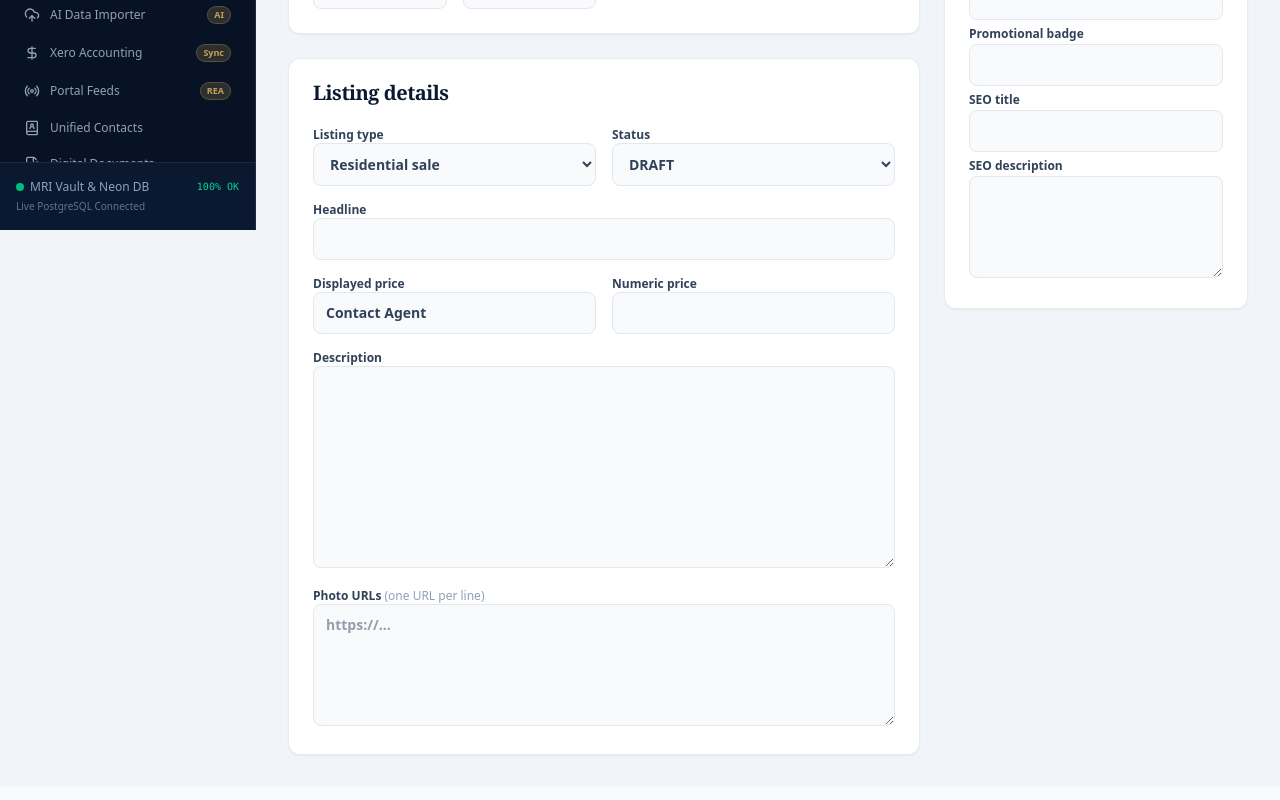
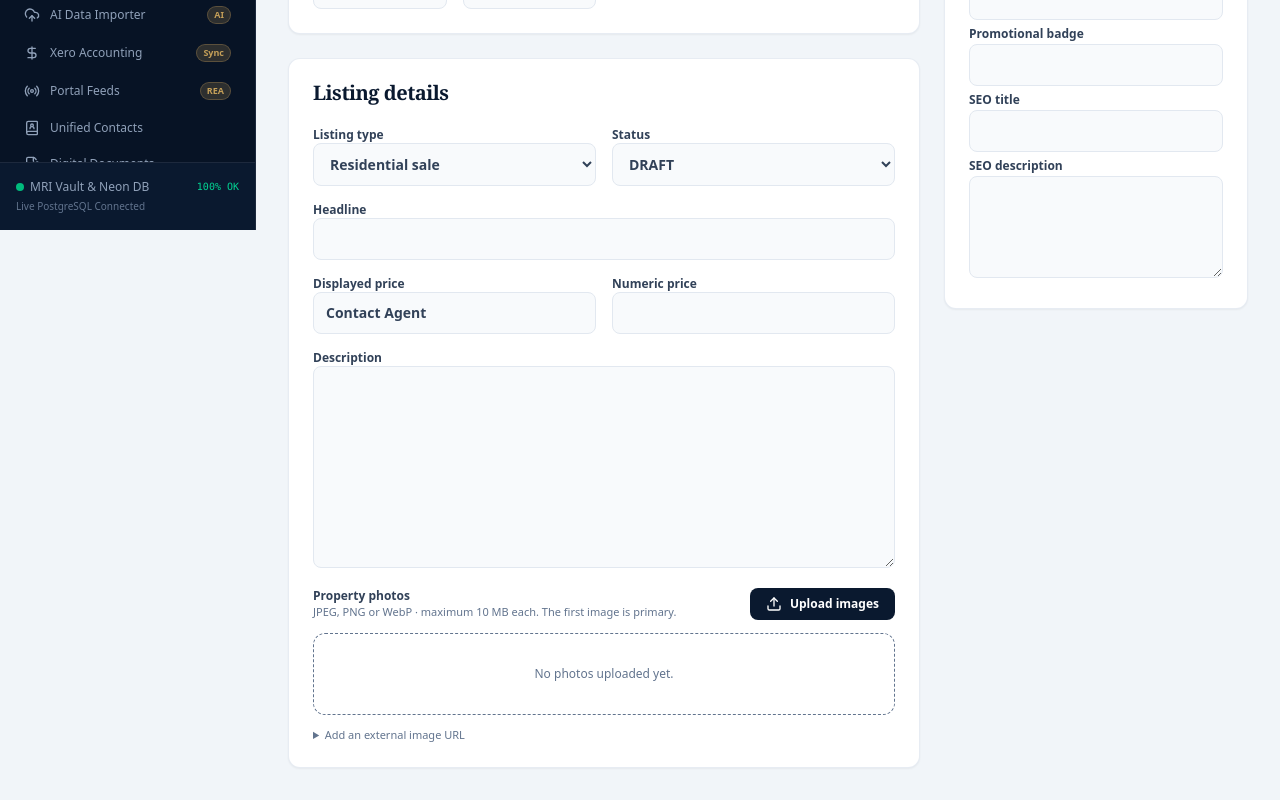
Before and after one commit to infomats2000/Hampton-Homes, a Next.js app: page /admin/properties/new in a window 1280 px wide. Shown: the part 570-1370 px from the top of the page. Built offline with nearby package versions, Linux system fonts and the light colour scheme; no server answers.

Commit message:
feat: add managed property image uploads

```diff
--- a/package.json
+++ b/package.json
@@ -16,6 +16,7 @@
     "db:seed": "tsx --env-file=.env.local prisma/seed.ts"
   },
   "dependencies": {
+    "@google-cloud/storage": "^8.0.1",
     "@hookform/resolvers": "^5.9.1",
     "@prisma/adapter-pg": "^7.9.1",
     "@prisma/client": "^7.9.1",
--- /dev/null
+++ b/src/app/api/admin/uploads/property-images/route.ts
@@ -0,0 +1,49 @@
+import { randomUUID } from "crypto";
+import { NextResponse } from "next/server";
+
+import { getCurrentUser } from "@/lib/auth";
+import { objectNameFromPublicUrl, propertyImageBucket, publicPropertyImageUrl } from "@/lib/storage/property-images";
+
+const MAX_BYTES = 10 * 1024 * 1024;
+const allowedTypes = new Map([["image/jpeg", "jpg"], ["image/png", "png"], ["image/webp", "webp"]]);
+
+async function isAdmin() {
+  const user = await getCurrentUser();
+  return Boolean(user?.roles.some((role) => role === "ADMIN" || role === "SUPER_ADMIN"));
+}
+
+function hasValidSignature(bytes: Uint8Array, mimeType: string) {
+  if (mimeType === "image/jpeg") return bytes[0] === 0xff && bytes[1] === 0xd8 && bytes[2] === 0xff;
+  if (mimeType === "image/png") return bytes.slice(0, 8).every((value, index) => value === [0x89,0x50,0x4e,0x47,0x0d,0x0a,0x1a,0x0a][index]);
+  if (mimeType === "image/webp") return String.fromCharCode(...bytes.slice(0, 4)) === "RIFF" && String.fromCharCode(...bytes.slice(8, 12)) === "WEBP";
+  return false;
+}
+
+export async function POST(request: Request) {
+  if (!(await isAdmin())) return NextResponse.json({ error: "Admin access required" }, { status: 403 });
+  const formData = await request.formData();
+  const file = formData.get("file");
+  if (!(file instanceof File)) return NextResponse.json({ error: "Select an image to upload" }, { status: 400 });
+  const extension = allowedTypes.get(file.type);
+  if (!extension) return NextResponse.json({ error: "Only JPEG, PNG and WebP images are supported" }, { status: 400 });
+  if (file.size === 0 || file.size > MAX_BYTES) return NextResponse.json({ error: "Images must be smaller than 10 MB" }, { status: 400 });
+  const buffer = Buffer.from(await file.arrayBuffer());
+  if (!hasValidSignature(buffer, file.type)) return NextResponse.json({ error: "The file content is not a valid image" }, { status: 400 });
+
+  const objectName = `properties/${new Date().getUTCFullYear()}/${randomUUID()}.${extension}`;
+  await propertyImageBucket.file(objectName).save(buffer, {
+    resumable: false,
+    validation: "crc32c",
+    metadata: { contentType: file.type, cacheControl: "public, max-age=31536000, immutable" },
+  });
+  return NextResponse.json({ url: publicPropertyImageUrl(objectName) }, { status: 201 });
+}
+
+export async function DELETE(request: Request) {
+  if (!(await isAdmin())) return NextResponse.json({ error: "Admin access required" }, { status: 403 });
+  const body = await request.json().catch(() => null) as { url?: string } | null;
+  const objectName = body?.url ? objectNameFromPublicUrl(body.url) : null;
+  if (!objectName) return NextResponse.json({ error: "Invalid property image URL" }, { status: 400 });
+  await propertyImageBucket.file(objectName).delete({ ignoreNotFound: true });
+  return NextResponse.json({ deleted: true });
+}
--- a/src/components/admin/property-form.tsx
+++ b/src/components/admin/property-form.tsx
@@ -3,7 +3,7 @@
 import { useState } from "react";
 import { useRouter } from "next/navigation";
 import Link from "next/link";
-import { Archive, ArrowLeft, CheckCircle2, Save } from "lucide-react";
+import { Archive, ArrowDown, ArrowLeft, ArrowUp, CheckCircle2, Save, Star, Upload, X } from "lucide-react";
 
 import { Button } from "@/components/ui/button";
 import { Card, CardContent, CardHeader, CardTitle } from "@/components/ui/card";
@@ -30,10 +30,44 @@ export function PropertyForm({ listingId, initialValues, mriManaged = false }: {
   const [saving, setSaving] = useState(false);
   const [message, setMessage] = useState("");
   const [error, setError] = useState("");
+  const [uploading, setUploading] = useState(false);
+  const [removedStorageUrls, setRemovedStorageUrls] = useState<string[]>([]);
+  const [uploadedThisSession, setUploadedThisSession] = useState<string[]>([]);
 
   const set = (name: keyof FormValues, value: string | number | boolean) => setValues((current) => ({ ...current, [name]: value }));
   const inputClass = "w-full rounded-lg border border-slate-200 bg-slate-50 px-3 py-2.5 text-sm focus:outline-none focus:ring-2 focus:ring-[#0a192f] disabled:cursor-not-allowed disabled:opacity-60";
   const labelClass = "space-y-1 text-xs font-semibold text-slate-700";
+  const photoUrls = values.photosText.split(/\r?\n/).map((url) => url.trim()).filter(Boolean);
+
+  function setPhotoUrls(urls: string[]) { set("photosText", urls.join("\n")); }
+
+  async function uploadImages(files: FileList | null) {
+    if (!files?.length) return;
+    setUploading(true); setError("");
+    const added: string[] = [];
+    for (const file of Array.from(files)) {
+      const data = new FormData(); data.set("file", file);
+      const response = await fetch("/api/admin/uploads/property-images", { method: "POST", body: data });
+      const result = await response.json().catch(() => ({}));
+      if (!response.ok) { setError(`${file.name}: ${result.error ?? "Upload failed"}`); break; }
+      added.push(result.url);
+    }
+    if (added.length) { setPhotoUrls([...photoUrls, ...added]); setUploadedThisSession((current) => [...current, ...added]); }
+    setUploading(false);
+  }
+
+  async function removePhoto(url: string) {
+    setPhotoUrls(photoUrls.filter((item) => item !== url));
+    if (uploadedThisSession.includes(url)) {
+      await fetch("/api/admin/uploads/property-images", { method: "DELETE", headers: { "Content-Type": "application/json" }, body: JSON.stringify({ url }) });
+      setUploadedThisSession((current) => current.filter((item) => item !== url));
+    } else if (url.includes("storage.googleapis.com/")) setRemovedStorageUrls((current) => [...current, url]);
+  }
+
+  function movePhoto(index: number, direction: -1 | 1) {
+    const target = index + direction; if (target < 0 || target >= photoUrls.length) return;
+    const next = [...photoUrls]; [next[index], next[target]] = [next[target], next[index]]; setPhotoUrls(next);
+  }
 
   async function submit(event: React.FormEvent) {
     event.preventDefault(); setSaving(true); setError(""); setMessage("");
@@ -45,6 +79,8 @@ export function PropertyForm({ listingId, initialValues, mriManaged = false }: {
     const result = await response.json().catch(() => ({}));
     setSaving(false);
     if (!response.ok) { setError(result.error ?? "Unable to save the property"); return; }
+    await Promise.allSettled(removedStorageUrls.map((url) => fetch("/api/admin/uploads/property-images", { method: "DELETE", headers: { "Content-Type": "application/json" }, body: JSON.stringify({ url }) })));
+    setRemovedStorageUrls([]); setUploadedThisSession([]);
     setMessage("Property saved successfully.");
     if (!listingId) router.push(`/admin/properties/${result.id}`);
     router.refresh();
@@ -69,7 +105,7 @@ export function PropertyForm({ listingId, initialValues, mriManaged = false }: {
         </div>
         <div className="flex gap-2">
           {listingId && <Button type="button" variant="outline" onClick={archive} disabled={saving} className="gap-2 text-rose-700"><Archive className="h-4 w-4" />Archive</Button>}
-          <Button type="submit" variant="gold" disabled={saving} className="gap-2"><Save className="h-4 w-4" />{saving ? "Saving…" : "Save Property"}</Button>
+          <Button type="submit" variant="gold" disabled={saving || uploading} className="gap-2"><Save className="h-4 w-4" />{saving ? "Saving…" : "Save Property"}</Button>
         </div>
       </div>
 
@@ -100,7 +136,11 @@ export function PropertyForm({ listingId, initialValues, mriManaged = false }: {
             <label className={labelClass}>Displayed price<input required className={inputClass} value={values.priceDisplay} onChange={(e) => set("priceDisplay", e.target.value)} /></label>
             <label className={labelClass}>Numeric price<input type="number" min="0" className={inputClass} value={values.priceNumeric ?? ""} onChange={(e) => set("priceNumeric", Number(e.target.value))} /></label>
             <label className={`${labelClass} sm:col-span-2`}>Description<textarea required rows={9} className={inputClass} value={values.description} onChange={(e) => set("description", e.target.value)} /></label>
-            <label className={`${labelClass} sm:col-span-2`}>Photo URLs <span className="font-normal text-slate-400">(one URL per line)</span><textarea rows={5} className={inputClass} value={values.photosText} onChange={(e) => set("photosText", e.target.value)} placeholder="https://…" /></label>
+            <div className="space-y-3 sm:col-span-2">
+              <div className="flex flex-wrap items-center justify-between gap-2"><div><p className="text-xs font-semibold text-slate-700">Property photos</p><p className="text-[11px] text-slate-500">JPEG, PNG or WebP · maximum 10 MB each. The first image is primary.</p></div><label className="cursor-pointer"><input type="file" multiple accept="image/jpeg,image/png,image/webp" className="hidden" disabled={uploading} onChange={(e) => uploadImages(e.target.files)} /><span className="inline-flex items-center gap-2 rounded-lg bg-[#0a192f] px-4 py-2 text-xs font-semibold text-white"><Upload className="h-4 w-4" />{uploading ? "Uploading…" : "Upload images"}</span></label></div>
+              {photoUrls.length > 0 ? <div className="grid gap-3 sm:grid-cols-2 lg:grid-cols-3">{photoUrls.map((url, index) => <div key={url} className="overflow-hidden rounded-xl border bg-white"><div className="relative aspect-4/3 bg-slate-100"><img src={url} alt={`Property photo ${index + 1}`} className="h-full w-full object-cover" />{index === 0 && <span className="absolute left-2 top-2 flex items-center gap-1 rounded-full bg-amber-400 px-2 py-1 text-[10px] font-bold text-slate-900"><Star className="h-3 w-3" />Primary</span>}</div><div className="flex items-center justify-between p-2"><span className="text-[10px] text-slate-500">Photo {index + 1}</span><div className="flex gap-1"><button type="button" aria-label="Move photo up" disabled={index === 0} onClick={() => movePhoto(index, -1)} className="rounded p-1 hover:bg-slate-100 disabled:opacity-30"><ArrowUp className="h-4 w-4" /></button><button type="button" aria-label="Move photo down" disabled={index === photoUrls.length - 1} onClick={() => movePhoto(index, 1)} className="rounded p-1 hover:bg-slate-100 disabled:opacity-30"><ArrowDown className="h-4 w-4" /></button><button type="button" aria-label="Remove photo" onClick={() => removePhoto(url)} className="rounded p-1 text-rose-600 hover:bg-rose-50"><X className="h-4 w-4" /></button></div></div></div>)}</div> : <div className="rounded-xl border border-dashed p-8 text-center text-xs text-slate-500">No photos uploaded yet.</div>}
+              <details><summary className="cursor-pointer text-[11px] text-slate-500">Add an external image URL</summary><textarea rows={3} className={`${inputClass} mt-2`} value={values.photosText} onChange={(e) => set("photosText", e.target.value)} placeholder="One https:// URL per line" /></details>
+            </div>
           </CardContent></Card>
         </div>
 
--- /dev/null
+++ b/src/lib/storage/property-images.ts
@@ -0,0 +1,22 @@
+import "server-only";
+
+import { Storage } from "@google-cloud/storage";
+
+export const PROPERTY_IMAGE_BUCKET = process.env.PROPERTY_IMAGE_BUCKET ?? "infomats-realestate-property-images";
+export const propertyImageBucket = new Storage().bucket(PROPERTY_IMAGE_BUCKET);
+
+export function publicPropertyImageUrl(objectName: string) {
+  const encodedName = objectName.split("/").map(encodeURIComponent).join("/");
+  return `https://storage.googleapis.com/${PROPERTY_IMAGE_BUCKET}/${encodedName}`;
+}
+
+export function objectNameFromPublicUrl(urlValue: string): string | null {
+  try {
+    const url = new URL(urlValue);
+    if (url.protocol !== "https:" || url.hostname !== "storage.googleapis.com") return null;
+    const prefix = `/${PROPERTY_IMAGE_BUCKET}/`;
+    if (!url.pathname.startsWith(prefix)) return null;
+    const objectName = decodeURIComponent(url.pathname.slice(prefix.length));
+    return objectName.startsWith("properties/") && !objectName.includes("..") ? objectName : null;
+  } catch { return null; }
+}
```
Also changed, not shown: 2 other files (tests, documents, lock files or other folders).
